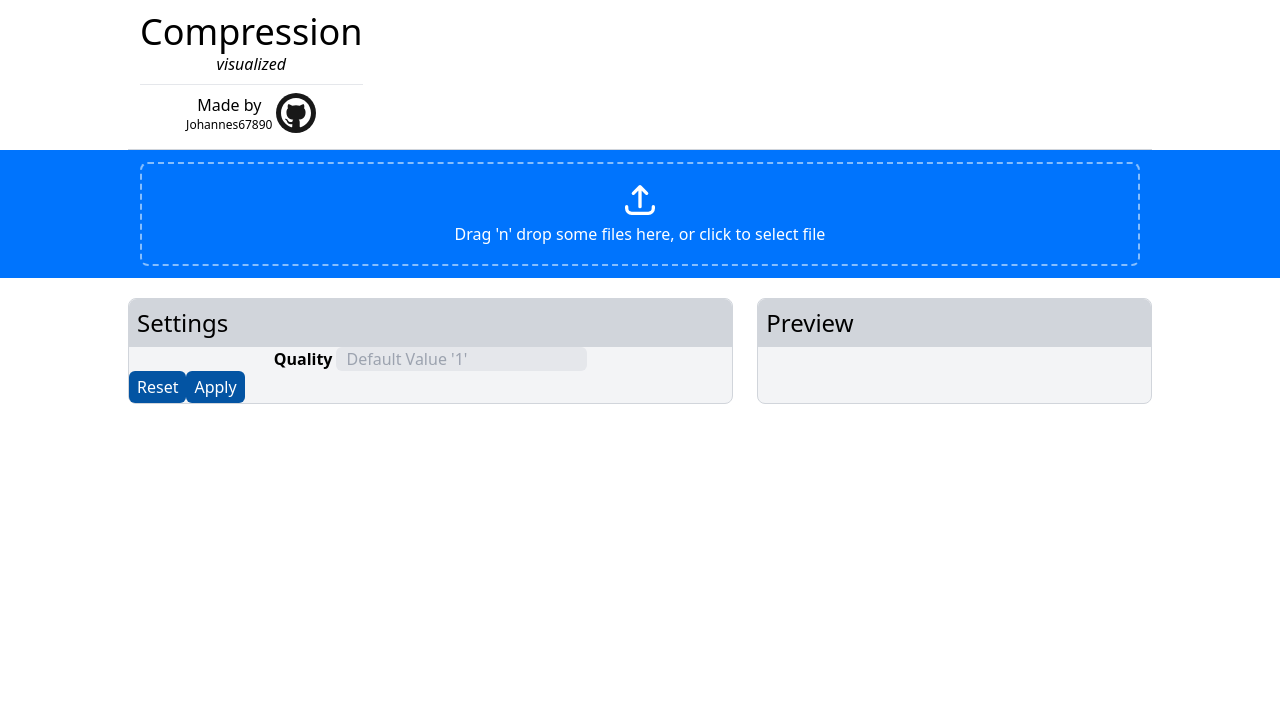
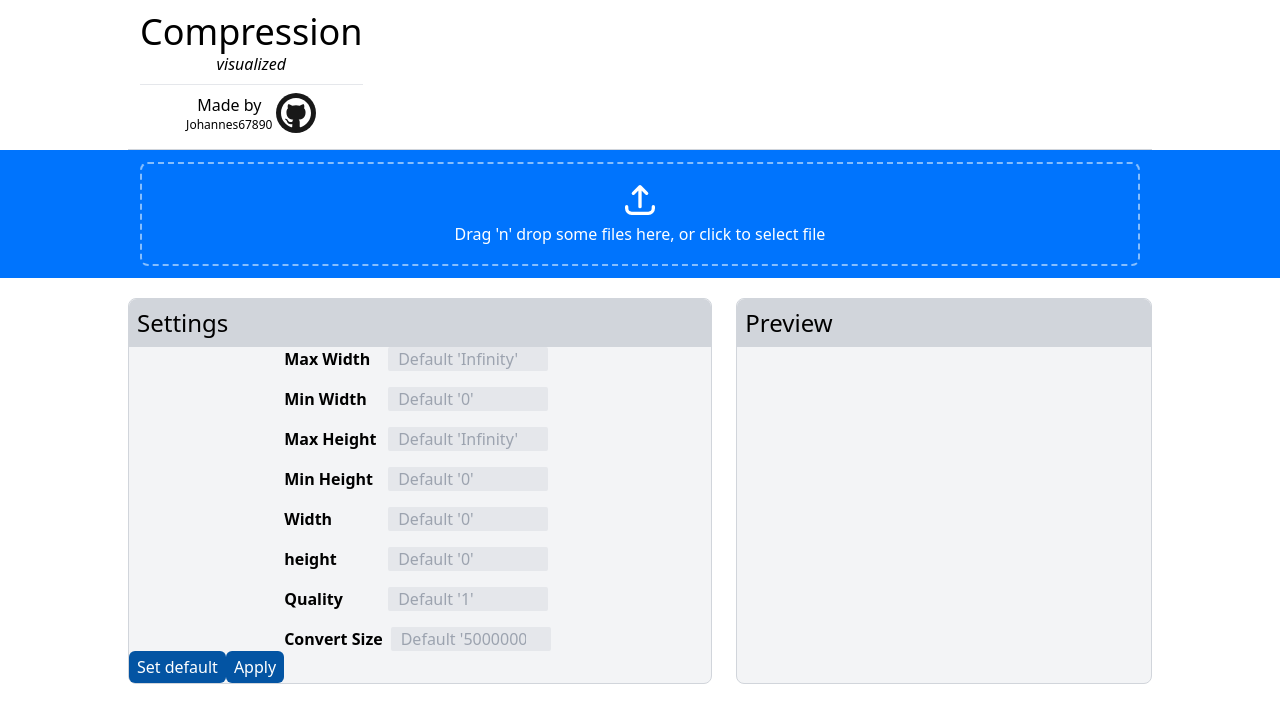
Before and after one commit to johannes67890/VirtualCompressor, a React (Create React App) app: page / in a window 1280 px wide. Shown: the top 722 px of the page. Built offline with nearby package versions, Linux system fonts and the light colour scheme.

Commit message:
settings setup

```diff
--- a/src/components/Options.tsx
+++ b/src/components/Options.tsx
@@ -1,6 +1,5 @@
-import { useEffect, useState } from "react";
-import Button from "./Button";
 import Compressor from "compressorjs";
+import { SettingsTemplate } from "./Settings";
 const Options: React.FC<{
   file: Blob[];
   compressed: File | undefined;
@@ -87,79 +86,6 @@ const PreviewInfo: React.FC<{
   );
 };
 
-const SettingsTemplate: React.FC<{
-  setOptions: React.Dispatch<React.SetStateAction<Compressor.Options>>;
-}> = ({ setOptions }) => {
-  const reset = {
-    quality: 0.4,
-  } as Compressor.Options;
-  const [settings, setSettings] = useState({ ...reset });
-
-  return (
-    <div>
-      <ul className="flex flex-col gap-1">
-        <InputTemplate
-          title="Quality"
-          setState={setSettings}
-          setting={"quality"}
-          placeholder="Default Value '1'"
-          min={0.1}
-          max={1}
-          step={0.1}
-        />
-      </ul>
-      <Button
-        classes="bg-gray-400"
-        onClick={() => {
-          setOptions(reset);
-        }}
-      >
-        Reset
-      </Button>
-      <Button
-        onClick={() => {
-          setOptions(settings);
-        }}
-      >
-        Apply
-      </Button>
-    </div>
-  );
-};
-
-const InputTemplate: React.FC<{
-  setState: React.Dispatch<React.SetStateAction<Compressor.Options>>;
-  setting: any;
-  title: string;
-  placeholder: string;
-  type?: string;
-  min?: number;
-  max?: number;
-  step?: number;
-}> = ({ setState, setting, title, placeholder, type, min, max, step }) => {
-  return (
-    <li className="min-w-[15rem] mx-auto">
-      <div className="flex gap-1">
-        <span className="font-bold">{title}</span>
-        <input
-          className="min-w-[9.5rem] rounded-md px-2.5 bg-gray-200"
-          type={type}
-          step={step}
-          placeholder={placeholder}
-          min={min}
-          max={max}
-          onChange={(e: React.ChangeEvent<HTMLInputElement>) => {
-            const value = parseFloat(e.target.value);
-            const obj: { [k: string]: any } = {};
-            obj[setting] = value;
-            setState(obj as Compressor.Options);
-          }}
-        />
-      </div>
-    </li>
-  );
-};
-
 const MainContentTemplate: React.FC<{ title: string }> = ({
   title,
   children,
--- /dev/null
+++ b/src/components/Settings.tsx
@@ -0,0 +1,189 @@
+import React from "react";
+import { useState } from "react";
+import Button from "./Button";
+
+export const SettingsTemplate: React.FC<{
+  setOptions: React.Dispatch<React.SetStateAction<Compressor.Options>>;
+}> = ({ setOptions }) => {
+  const defaultSettings = {
+    maxWidth: Infinity,
+    minWidth: 0,
+    maxHeight: Infinity,
+    minHeight: 0,
+    width: undefined,
+    height: undefined,
+    resize: "none",
+    quality: 0.8,
+    mimeType: "auto",
+    convertTypes: ["image/png"],
+    convertSize: 5000000,
+  } as Compressor.Options;
+  const [settings, setSettings] = useState({ ...defaultSettings });
+
+  return (
+    <>
+      <ul className="flex flex-col gap-4">
+        <InputTemplate
+          title="Max Width"
+          type="number"
+          currState={settings}
+          setState={setSettings}
+          setting={"maxWidth"}
+          placeholder="Default 'Infinity'"
+          min={0}
+          max={Infinity}
+          step={1000}
+        />
+        <InputTemplate
+          title="Min Width"
+          type="number"
+          currState={settings}
+          setState={setSettings}
+          setting={"minWidth"}
+          placeholder="Default '0'"
+          min={Infinity}
+          max={0}
+          step={1000}
+        />
+        <InputTemplate
+          title="Max Height"
+          type="number"
+          currState={settings}
+          setState={setSettings}
+          setting={"maxHeight"}
+          placeholder="Default 'Infinity'"
+          min={0}
+          max={Infinity}
+          step={1000}
+        />
+        <InputTemplate
+          title="Min Height"
+          type="number"
+          currState={settings}
+          setState={setSettings}
+          setting={"minHeight"}
+          placeholder="Default '0'"
+          min={Infinity}
+          max={0}
+          step={1000}
+        />
+        <InputTemplate
+          title="Width"
+          type="number"
+          currState={settings}
+          setState={setSettings}
+          setting={"width"}
+          placeholder="Default '0'"
+          min={0}
+          max={Infinity}
+          step={1000}
+        />
+        <InputTemplate
+          title="height"
+          type="number"
+          currState={settings}
+          setState={setSettings}
+          setting={"height"}
+          placeholder="Default '0'"
+          min={0}
+          max={Infinity}
+          step={1000}
+        />
+        <InputTemplate
+          title="Quality"
+          type="number"
+          setState={setSettings}
+          currState={settings}
+          setting={"quality"}
+          placeholder="Default '1'"
+          min={0.1}
+          max={1}
+          step={0.1}
+        />
+        <InputTemplate
+          title="Convert Size"
+          type="number"
+          currState={settings}
+          setState={setSettings}
+          setting={"convertSize"}
+          placeholder="Default '5000000'"
+          min={0}
+          max={5000000}
+          step={1000}
+        />
+      </ul>
+      <Button
+        classes="bg-gray-400"
+        onClick={() => {
+          setOptions(defaultSettings);
+        }}
+      >
+        Set default
+      </Button>
+      <Button
+        onClick={() => {
+          setOptions(settings);
+        }}
+      >
+        Apply
+      </Button>
+    </>
+  );
+};
+
+const InputTemplate: React.FC<{
+  setState: React.Dispatch<React.SetStateAction<Compressor.Options>>;
+  currState: Compressor.Options;
+  setting: any;
+  title: string;
+  placeholder: string;
+  type?: string;
+  min?: number;
+  max?: number;
+  step?: number;
+}> = ({
+  setState,
+  currState,
+  setting,
+  title,
+  placeholder,
+  type,
+  min,
+  max,
+  step,
+}) => {
+  return (
+    <li className="max-w-[20rem] min-w-[17rem] mx-auto">
+      <div className="flex gap-2 ">
+        <span className="min-w-[6rem] font-bold ">{title}</span>
+        <input
+          className="max-w-[10rem] min-w-[10rem] rounded-sm px-2.5 bg-gray-200"
+          type={type}
+          step={step}
+          placeholder={placeholder}
+          min={min}
+          max={max}
+          onChange={(e: React.ChangeEvent<HTMLInputElement>) => {
+            const obj: { [k: string]: any } = {};
+            let value: any = undefined;
+            switch (e.target.type) {
+              case "number":
+                value = parseFloat(e.target.value);
+                break;
+              case "text":
+                value = e.target.value;
+                break;
+              case "boolean":
+                value = e.target.value;
+                break;
+            }
+            obj[setting] = value;
+            const ObjConcat = Object.assign(currState, obj);
+
+            setState(ObjConcat as Compressor.Options);
+          }}
+        />
+      </div>
+    </li>
+  );
+};
```
